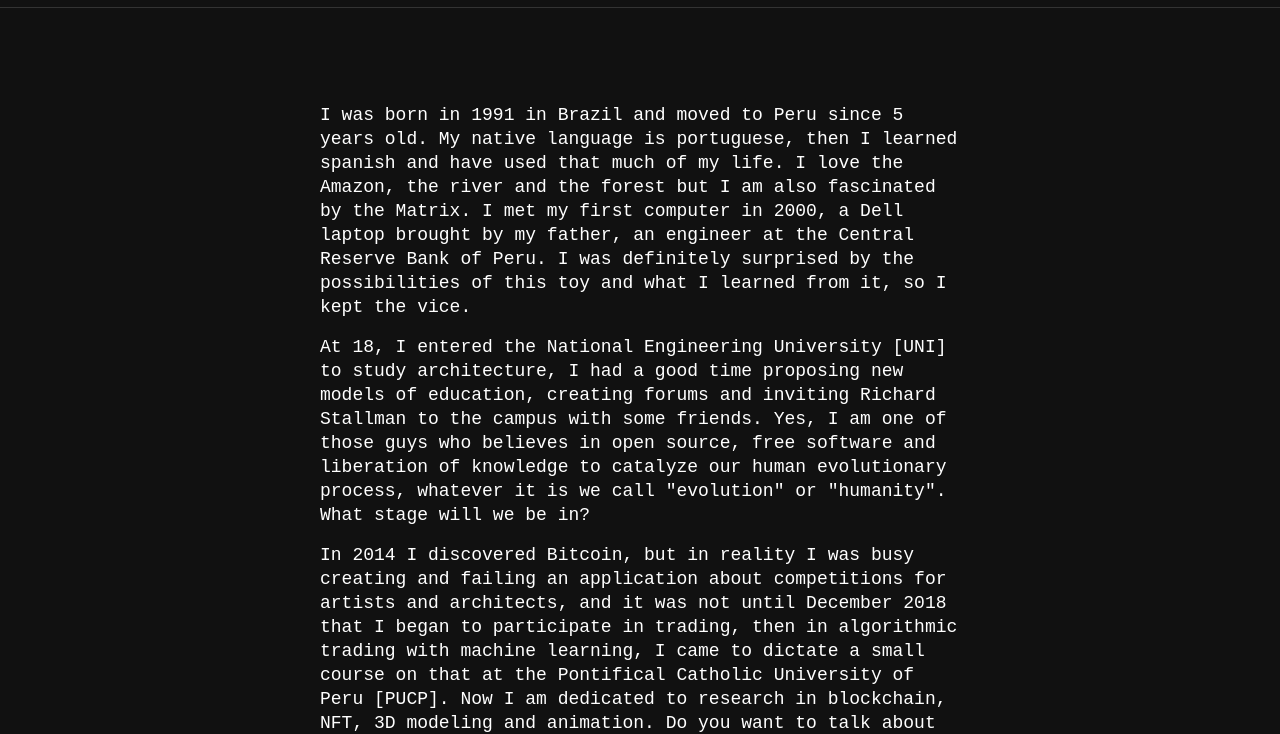
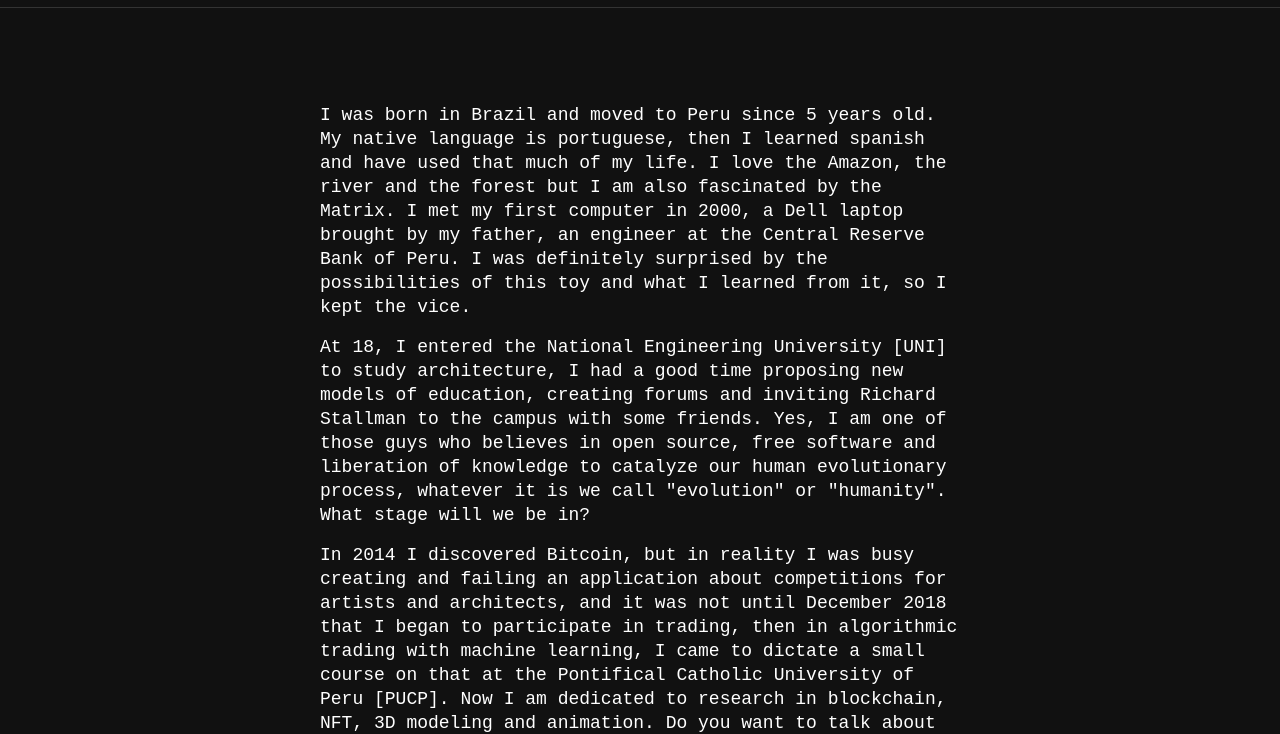
Before and after one commit to faboport/avatar, a plain HTML site: page index.html in a window 1280 px wide. Both pictures are taken after a click on the element "Fabo". Shown: the part 41-775 px from the top of the page. Drawn offline with nearby package versions, Linux system fonts and the light colour scheme.

Commit message:
Update index.html

```diff
--- a/index.html
+++ b/index.html
@@ -62,7 +62,7 @@
 
     <bio>
 		<span>
-			I was born in 1991 in Brazil and moved to Peru since 5 years old. My native language is portuguese, then I learned spanish and have used that much of my life. I love the Amazon, the river and the forest but I am also fascinated by the Matrix. I met my first computer in 2000, a Dell laptop brought by my father, an engineer at the Central Reserve Bank of Peru. I was definitely surprised by the possibilities of this toy and what I learned from it, so I kept the vice.
+			I was born in Brazil and moved to Peru since 5 years old. My native language is portuguese, then I learned spanish and have used that much of my life. I love the Amazon, the river and the forest but I am also fascinated by the Matrix. I met my first computer in 2000, a Dell laptop brought by my father, an engineer at the Central Reserve Bank of Peru. I was definitely surprised by the possibilities of this toy and what I learned from it, so I kept the vice.
 		</span>
 
 		<span>
```
